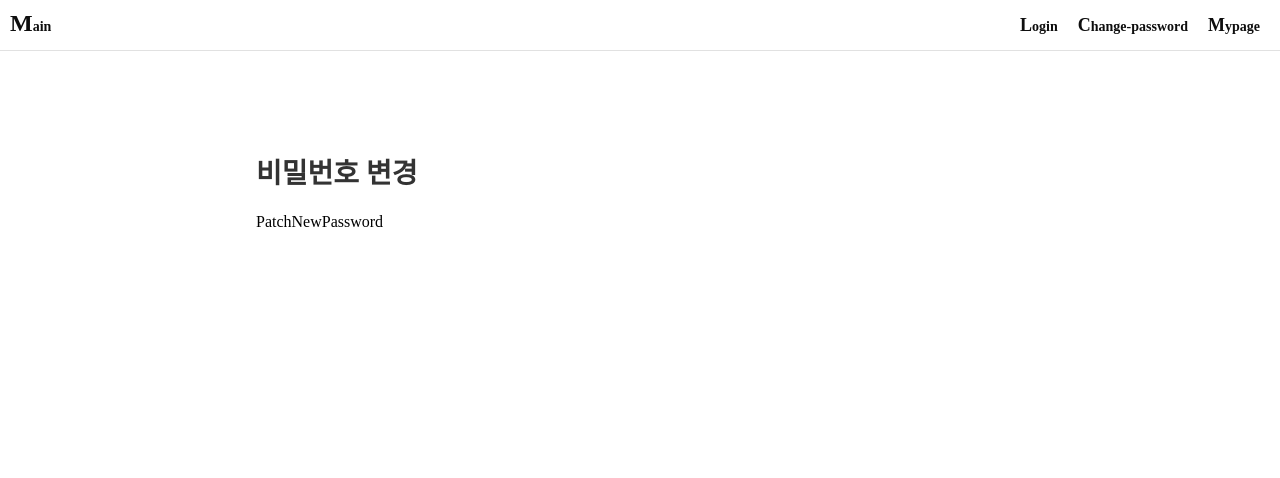
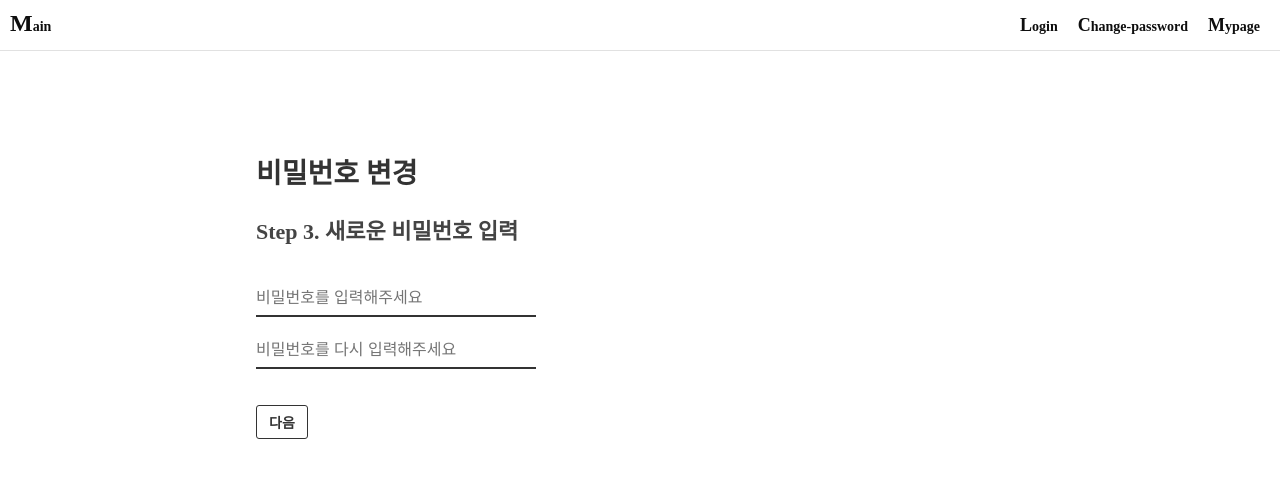
Before and after one commit to jkparkGH/test-sample-vue, a Vue app: page /change-password/patch in a window 1280 px wide. Shown: the top 478 px of the page. Built offline with nearby package versions, Linux system fonts and the light colour scheme.

Commit message:
- ChangePassword > PatchNewPassword 새로운 비밀번호 입력 기능 추가 - ChangePassword > component 불필요 코드 수정 & 삭제 - AxiosService > patch 메서드 추가

```diff
--- a/src/components/change-password/PatchNewPassword.vue
+++ b/src/components/change-password/PatchNewPassword.vue
@@ -1,12 +1,135 @@
 <template>
-  <div>PatchNewPassword</div>
+  <section>
+    <h3>Step 3. 새로운 비밀번호 입력</h3>
+    <div>
+      <form @submit.prevent="submitPatchNewPassword">
+        <div class="input-default" style="padding-bottom: 16px;">
+          <input
+            type="password"
+            placeholder="비밀번호를 입력해주세요"
+            v-model="userPassword"
+            @keyup.prevent="validUserPasswordInput"
+          />
+          <p class="error-msg" v-show="userPasswordInvalid">
+            {{
+              `${!userPassword ? '' : '올바른 형식의'} 비밀번호를 입력해 주세요`
+            }}
+          </p>
+        </div>
+        <div class="input-default">
+          <input
+            type="password"
+            placeholder="비밀번호를 다시 입력해주세요"
+            v-model="userPasswordConfirm"
+            @keyup.prevent="validUserPasswordConfirmInput"
+          />
+          <p
+            class="error-msg"
+            v-show="matchInvalid || userPasswordConfirmInvalid"
+          >
+            {{
+              `${
+                matchInvalid
+                  ? '패스워드가 일치하지 않습니다'
+                  : (!userPasswordConfirm ? '' : '올바른 형식의') +
+                    ' 비밀번호를 다시 입력해주세요'
+              }`
+            }}
+          </p>
+        </div>
+        <button type="submit" class="btn-common" :disabled="buttonDisable">
+          다음
+        </button>
+      </form>
+    </div>
+  </section>
 </template>
 
 <script lang="ts">
 import { Component, Vue } from 'vue-property-decorator';
 
-@Component({
-  components: {}
-})
-export default class PatchNewPassword extends Vue {}
+@Component
+export default class PatchNewPassword extends Vue.extend({
+  computed: {
+    matchInvalid() {
+      return (
+        this.$data.userPasswordConfirm &&
+        this.$data.userPasswordConfirm &&
+        !this.$data.isMatchedPaswords
+      );
+    },
+    buttonDisable() {
+      return (
+        this.$data.userPasswordInvalid ||
+        this.$data.userPasswordConfirmInvalid ||
+        !this.$data.isMatchedPaswords
+      );
+    },
+    passwordValid() {
+      return (
+        !this.$data.userPassword ||
+        !this.$data.userPasswordConfirm ||
+        this.$data.userPasswordInvalid ||
+        this.$data.userPasswordConfirmInvalid ||
+        this.$data.isMatchedPaswords
+      );
+    }
+  }
+}) {
+  userPassword: string | null = null;
+  userPasswordConfirm: string | null = null;
+  userPasswordInvalid: boolean = false;
+  userPasswordConfirmInvalid: boolean = false;
+  isMatchedPaswords: boolean = false;
+
+  checkValidPassword(password: string) {
+    const regExp = /^(?=.*[A-Za-z])(?=.*\d)(?=.*[$@$!%*#?&])[A-Za-z\d$@$!%*#?&]{8,16}$/;
+    return regExp.test(password);
+  }
+
+  validMatchPassword() {
+    if (this.userPassword && this.userPasswordConfirm) {
+      this.isMatchedPaswords = this.userPassword === this.userPasswordConfirm;
+    }
+  }
+
+  validUserPasswordInput($event: Event) {
+    this.userPassword = ($event.target as HTMLInputElement).value;
+    if (this.userPassword === '') {
+      this.userPasswordInvalid = true;
+    } else if (!this.checkValidPassword(this.userPassword)) {
+      this.userPasswordInvalid = true;
+    } else {
+      this.userPasswordInvalid = false;
+    }
+    this.validMatchPassword();
+  }
+
+  validUserPasswordConfirmInput($event: Event) {
+    this.userPasswordConfirm = ($event.target as HTMLInputElement).value;
+    if (this.userPasswordConfirm === '') {
+      this.userPasswordConfirmInvalid = true;
+    } else if (!this.checkValidPassword(this.userPasswordConfirm)) {
+      this.userPasswordConfirmInvalid = true;
+    } else {
+      this.userPasswordConfirmInvalid = false;
+    }
+    this.validMatchPassword();
+  }
+
+  submitPatchNewPassword() {
+    if (this.passwordValid) {
+      this.$store
+        .dispatch('ChangePassword/PATCH_NEW_PASSWORD', {
+          userPassword: this.userPassword,
+          userPasswordComfirm: this.userPasswordConfirm
+        })
+        .then(() => {
+          alert('비밀번호 변경이 완료되었습니다.');
+          this.$router.push('/');
+        })
+        .catch((error) => console.dir(error));
+    }
+  }
+}
 </script>
--- a/src/components/change-password/RequestEmailAuth.vue
+++ b/src/components/change-password/RequestEmailAuth.vue
@@ -11,7 +11,9 @@
             @keyup="validEmailForInput"
           />
           <p class="error-msg" v-show="userEmailInvalid">
-            {{ `${!userEmail ? '' : '올바른'} 이메일 주소를 입력해 주세요` }}
+            {{
+              `${!userEmail ? '' : '올바른 형식의'} 이메일 주소를 입력해 주세요`
+            }}
           </p>
         </div>
         <button
@@ -57,6 +59,7 @@ export default class RequestEmailAuth extends Vue {
         .then(() => {
           this.$router.push('/change-password/auth');
         })
+        .catch((error) => console.dir(error))
         .finally(() => this.$router.push('/change-password/auth'));
     }
   }
--- a/src/components/change-password/VerifyEmailAuth.vue
+++ b/src/components/change-password/VerifyEmailAuth.vue
@@ -32,21 +32,11 @@
 </template>
 
 <script lang="ts">
-/*
-2. 인증 코드 검증 페이지
-    * 인증 코드를 입력 할 수 있는 Input Form과 인증 만료 시간 Counter, 다음 Button을 배치합니다.
-    * 인증 만료 시간 Counter는 앞서 저장한 남은 인증 시간을 활용해서 mm:ss로 표현합니다.
-    * 다음 Button을 클릭하면 인증 코드를 검증합니다.
-    * 인증 코드 검증 API를 호출하고 응답 결과에 따라 처리합니다.
-        * 호출에 실패하면 메시지로 알립니다.
-        * 호출이 성공하면 비밀번호 변경 페이지로 이동합니다.
-*/
-
 import { Component, Vue } from 'vue-property-decorator';
 
 @Component
 export default class VerifyEmailAuth extends Vue {
-  authCode: string | null = '';
+  authCode: string | null = null;
   authCodeInvalid: boolean = false;
   remainMiliseconds: number = Number(
     this.$store.getters['ChangePassword/remainMiliseconds']
@@ -87,13 +77,13 @@ export default class VerifyEmailAuth extends Vue {
       this.$store
         .dispatch('ChangePassword/VERIFY_EMAIL_AUTH', this.authCode)
         .then(() => this.$router.push('/change-password/patch'))
+        .catch((error) => console.dir(error))
         .finally(() => this.$router.push('/change-password/patch'));
     }
   }
 
   created() {
     this.startCountTimer();
-    console.log(171009);
   }
 }
 </script>
--- a/src/service/axios.service.ts
+++ b/src/service/axios.service.ts
@@ -33,6 +33,10 @@ class AxiosService {
   public post({ url = '/', reqData = {} }) {
     return this.instance.post(url, reqData);
   }
+
+  public patch({ url = '/', reqData = {} }) {
+    return this.instance.patch(url, reqData);
+  }
 }
 
 export default new AxiosService();
--- a/src/store/modules/change-password/index.ts
+++ b/src/store/modules/change-password/index.ts
@@ -2,10 +2,12 @@ import { Module } from 'vuex';
 import { RootState } from '@/store/root.interface';
 import {
   ChangePasswordState,
-  VerifyEmailAUth
+  VerifyEmailAUth,
+  PatchNewPasswordReqData,
+  PatchNewPasswordActionParams
 } from '@/store/modules/change-password/interface';
 import AxiosService from '@/service/axios.service';
-import { AxiosResponse } from 'axios';
+// import { AxiosResponse } from 'axios';
 
 const ChangePassword: Module<ChangePasswordState, RootState> = {
   namespaced: true,
@@ -39,46 +41,39 @@ const ChangePassword: Module<ChangePasswordState, RootState> = {
     }
   },
   actions: {
-    async REQUEST_EMAIL_AUTH({ commit }, userEmail: string) {
+    REQUEST_EMAIL_AUTH({ commit }, userEmail: string) {
       return new Promise((resolve, reject) => {
         AxiosService.get({
           url: `/api/reset-password?email=${encodeURIComponent(userEmail)}`
         })
           .then((response) => {
-            resolve();
             commit('setStepNumber', 2);
             commit('setUserEmail', userEmail);
             commit('setIssueToken', response.data.issueToken);
             commit('initRemainTime', response.data.remainMiliseconds);
+            resolve();
           })
-          .catch(() => {
-            reject();
-          })
-          .finally(() => {
-            // TODO: delete Block
-            console.log('## TEST REQUEST_EMAIL_AUTH ##');
-            commit('setStepNumber', 2);
-            commit('setUserEmail', userEmail);
-            commit('setIssueToken', 'DummyissueTokenAKDJFOVVZ');
-            commit('initRemainTime', 1000 * 60 * 3);
-          });
+          .catch((error) => reject(error));
+        // .finally(() => {
+        //   // TODO: delete Block
+        //   console.log('## TEST REQUEST_EMAIL_AUTH ##');
+        //   commit('setStepNumber', 2);
+        //   commit('setUserEmail', userEmail);
+        //   commit('setIssueToken', 'DummyissueTokenAKDJFOVVZ');
+        //   commit('initRemainTime', 1000 * 60 * 3);
+        // });
       });
     },
-    async VERIFY_EMAIL_AUTH({ commit, state }, authCode: string) {
+    VERIFY_EMAIL_AUTH({ commit, state }, authCode: string) {
       const reqData: VerifyEmailAUth = {
-        email: '',
-        authCode: '',
-        issueToken: ''
+        email: state.userEmail,
+        authCode: authCode,
+        issueToken: state.issueToken
       };
 
-      if (!state.stepNumber || !state.userEmail || !state.issueToken) {
+      if (!reqData.email || !reqData.authCode || !reqData.issueToken) {
         return;
       } else {
-        reqData.email = state.userEmail;
-        reqData.authCode = authCode;
-        reqData.issueToken = state.issueToken;
-      }
-
         return new Promise((resolve, reject) => {
           AxiosService.post({
             url: `/api/reset-password`,
@@ -87,17 +82,43 @@ const ChangePassword: Module<ChangePasswordState, RootState> = {
             .then((response) => {
               commit('setStepNumber', 3);
               commit('setConfirmToken', response.data.confirmToken);
+              resolve();
             })
-          .catch(() => {
-            reject();
+            .catch((error) => reject(error));
+          // .finally(() => {
+          //   // TODO: delete Block
+          //   console.log('## TEST VERIFY_EMAIL_AUTH ##');
+          //   commit('setStepNumber', 3);
+          //   commit('setConfirmToken', `DummyConfirmTokenKAJOSKJQWEMNF`);
+          // });
+        });
+      }
+    },
+    PATCH_NEW_PASSWORD({ state }, params: PatchNewPasswordActionParams) {
+      const reqData: PatchNewPasswordReqData = {
+        email: state.userEmail,
+        confirmToken: state.confirmToken,
+        newPassword: params.userPassword,
+        newPasswordConfirm: params.userPasswordComfirm
+      };
+
+      if (
+        !reqData.email ||
+        !reqData.confirmToken ||
+        !reqData.newPassword ||
+        !reqData.newPasswordConfirm
+      ) {
+        return;
+      } else {
+        return new Promise((resolve, reject) => {
+          AxiosService.patch({ url: '/api/reset-password', reqData: reqData })
+            .then((res) => {
+              console.log(res);
+              resolve();
             })
-          .finally(() => {
-            // TODO: delete Block
-            console.log('## TEST VERIFY_EMAIL_AUTH ##');
-            commit('setStepNumber', 3);
-            commit('setConfirmToken', `DummyConfirmTokenKAJOSKJQWEMNF`);
+            .catch((error) => reject(error));
         });
-      });
+      }
     }
   }
 };
```
Also changed, not shown: src/store/modules/change-password/interface.ts (+12 -0 lines). Lines whose indentation alone changed are shown as unchanged.
